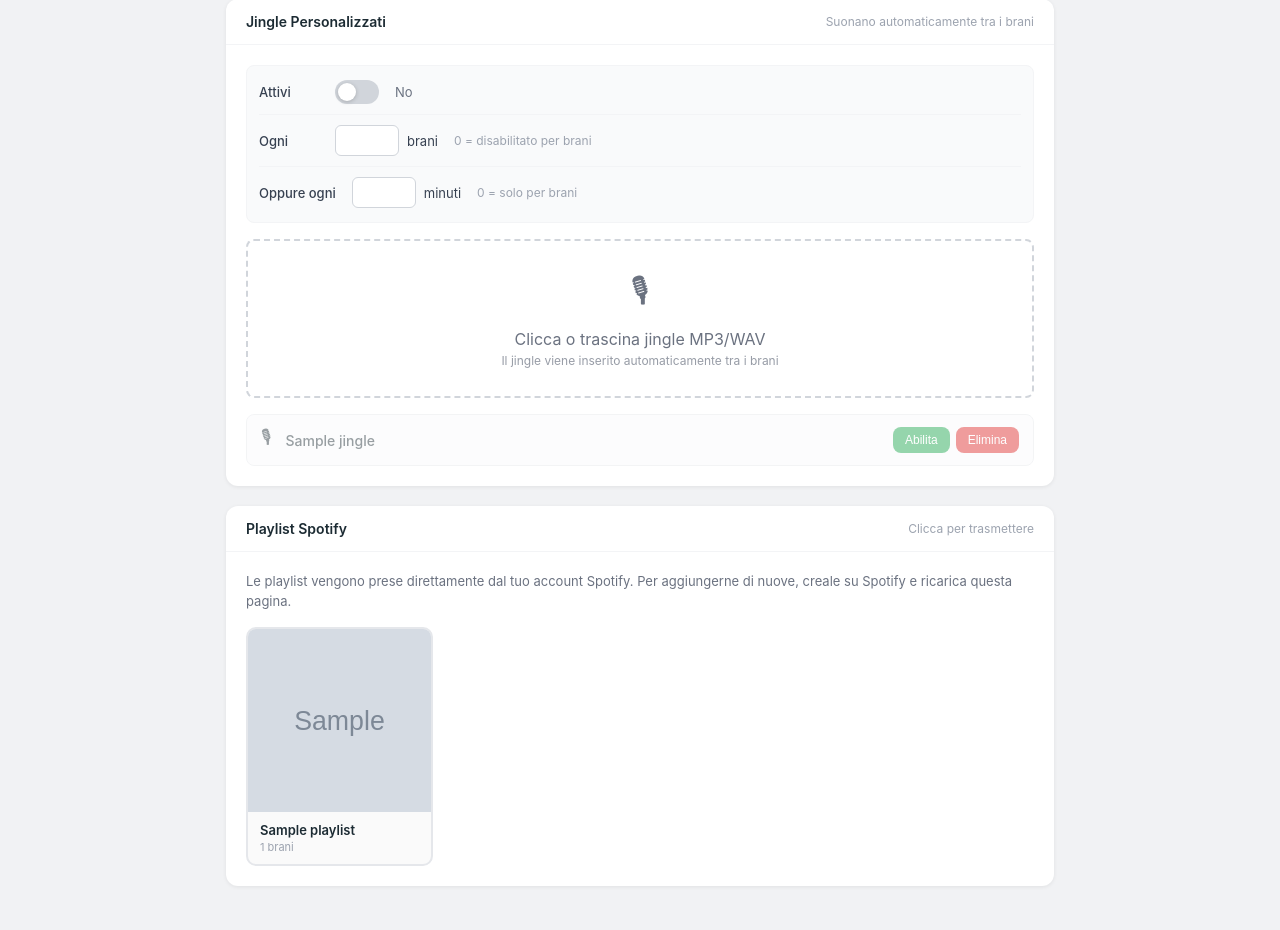
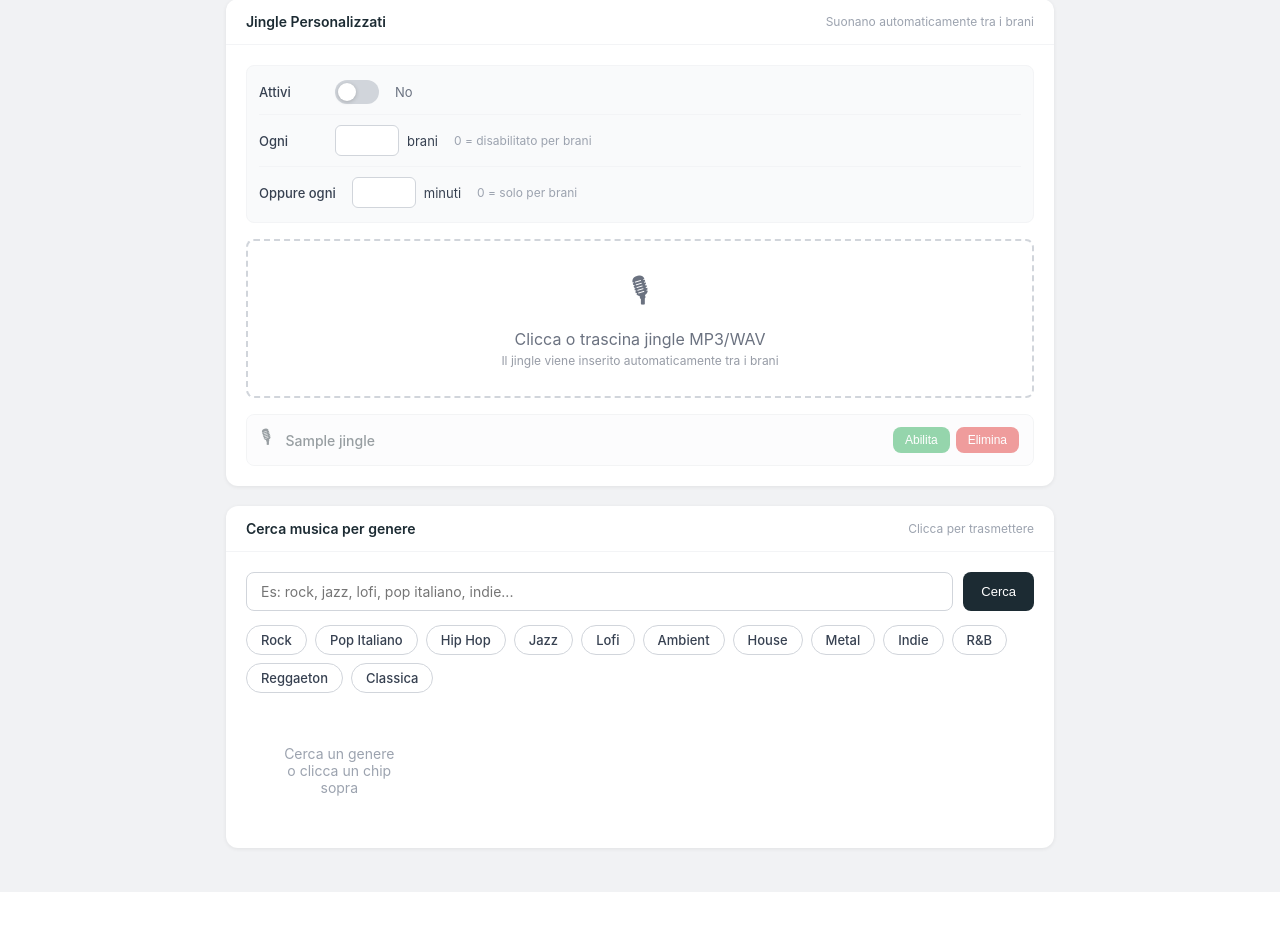
Before and after one commit to vtekcamper/outland-radio, a Flask app: template templates/admin.html in a window 1280 px wide. Shown: the part 490-1420 px from the top of the page. After the commit the page ends 1382 px from the top, so only its background shows below. Run offline with Flask 3, Linux system fonts and the light colour scheme; the template is opened without the code that fills it: most values are stand-ins (such as "Sample title", 1, 10 or a date in 2020); grey boxes marked "Sample" are stand-in pictures; parts of the project's set-up code (start-up, migrations or seed data) failed here and were passed over.

Commit message:
Fix device_id + ricerca genere Spotify al posto delle playlist personali

```diff
--- a/app.py
+++ b/app.py
@@ -27,6 +27,7 @@ ADMIN_PASSWORD        = os.getenv("ADMIN_PASSWORD", "outland2024")
 # Railway Volume mount path — persiste tra i redeploy
 DATA_DIR       = Path(os.getenv("DATA_DIR", "/programmatic-seo"))
 TOKEN_FILE     = DATA_DIR / "spotify_tokens.json"
+DEVICE_FILE    = DATA_DIR / "device_id.txt"
 JINGLES_DIR    = DATA_DIR / "jingles"
 JINGLE_META    = DATA_DIR / "jingles_meta.json"
 JINGLE_CFG     = DATA_DIR / "jingle_settings.json"
@@ -193,6 +194,34 @@ def api_now_playing():
         "duration_ms":  item.get("duration_ms", 0),
     })
 
+@app.route("/api/register-device", methods=["POST"])
+def register_device():
+    device_id = (request.json or {}).get("device_id", "")
+    if device_id:
+        DEVICE_FILE.write_text(device_id)
+    return jsonify({"ok": True})
+
+def get_device_id():
+    try:
+        return DEVICE_FILE.read_text().strip()
+    except Exception:
+        return ""
+
+@app.route("/api/search-playlists")
+def search_playlists():
+    q = request.args.get("q", "").strip()
+    if not q:
+        return jsonify([])
+    data, _ = spotify_api("get", f"/search?q={requests.utils.quote(q)}&type=playlist&limit=24&market=IT")
+    items = (data or {}).get("playlists", {}).get("items", [])
+    return jsonify([{
+        "name":        p.get("name", ""),
+        "uri":         p.get("uri", ""),
+        "image":       (p.get("images") or [{}])[0].get("url", ""),
+        "owner":       p.get("owner", {}).get("display_name", ""),
+        "track_count": (p.get("tracks") or {}).get("total", 0),
+    } for p in items if p])
+
 @app.route("/api/debug/playlists")
 def api_debug_playlists():
     data, status = spotify_api("get", "/me/playlists?limit=50")
@@ -217,7 +246,7 @@ def api_playlists():
 def api_play():
     body      = request.json or {}
     uri       = body.get("context_uri")
-    device_id = body.get("device_id", "")
+    device_id = body.get("device_id") or get_device_id()
     qs        = f"?device_id={device_id}" if device_id else ""
     payload   = {"context_uri": uri} if uri else {}
     _, status = spotify_api("put", f"/me/player/play{qs}", json=payload)
--- a/static/css/style.css
+++ b/static/css/style.css
@@ -522,6 +522,44 @@ body {
 }
 .login-back:hover { color: #374151; }
 
+/* ── SEARCH & GENRE CHIPS ───────────────────────────────────────────── */
+
+.search-row {
+  display: flex;
+  gap: 10px;
+  margin-bottom: 14px;
+}
+
+.genre-chips {
+  display: flex;
+  flex-wrap: wrap;
+  gap: 8px;
+  margin-bottom: 20px;
+}
+
+.chip {
+  padding: 6px 14px;
+  border-radius: 20px;
+  border: 1px solid #d1d5db;
+  background: #fff;
+  font-size: 13px;
+  font-weight: 500;
+  color: #374151;
+  cursor: pointer;
+  transition: all .15s;
+  font-family: inherit;
+}
+.chip:hover {
+  border-color: #d97706;
+  background: #fffbeb;
+  color: #92400e;
+}
+.chip.active {
+  background: #d97706;
+  border-color: #d97706;
+  color: #fff;
+}
+
 /* ── JINGLE SECTION ─────────────────────────────────────────────────── */
 
 .jingle-settings {
--- a/templates/admin.html
+++ b/templates/admin.html
@@ -145,34 +145,38 @@
     </div>
   </div>
 
-  <!-- Playlist -->
+  <!-- Cerca genere -->
   <div class="card">
     <div class="card-head">
-      <h3>Playlist Spotify</h3>
+      <h3>Cerca musica per genere</h3>
       <span class="card-hint">Clicca per trasmettere</span>
     </div>
     <div class="card-body">
-      <p class="card-note">
-        Le playlist vengono prese direttamente dal tuo account Spotify.
-        Per aggiungerne di nuove, creale su Spotify e ricarica questa pagina.
-      </p>
+      <!-- Ricerca libera -->
+      <div class="search-row">
+        <input type="text" id="genreSearch" class="input-full"
+               placeholder="Es: rock, jazz, lofi, pop italiano, indie..."
+               onkeydown="if(event.key==='Enter') searchPlaylists()">
+        <button class="btn btn-primary" onclick="searchPlaylists()">Cerca</button>
+      </div>
+      <!-- Generi rapidi -->
+      <div class="genre-chips">
+        <button class="chip" onclick="quickSearch('rock')">Rock</button>
+        <button class="chip" onclick="quickSearch('pop italiano')">Pop Italiano</button>
+        <button class="chip" onclick="quickSearch('hip hop')">Hip Hop</button>
+        <button class="chip" onclick="quickSearch('jazz')">Jazz</button>
+        <button class="chip" onclick="quickSearch('lofi chill')">Lofi</button>
+        <button class="chip" onclick="quickSearch('ambient')">Ambient</button>
+        <button class="chip" onclick="quickSearch('house')">House</button>
+        <button class="chip" onclick="quickSearch('metal')">Metal</button>
+        <button class="chip" onclick="quickSearch('indie')">Indie</button>
+        <button class="chip" onclick="quickSearch('r&b soul')">R&amp;B</button>
+        <button class="chip" onclick="quickSearch('reggaeton')">Reggaeton</button>
+        <button class="chip" onclick="quickSearch('classica')">Classica</button>
+      </div>
+      <!-- Risultati -->
       <div class="playlist-grid" id="playlistGrid">
-        {% for p in playlists %}
-        <div class="playlist-card" data-uri="{{ p.uri }}" onclick="playPlaylist('{{ p.uri }}', this)">
-          {% if p.image %}
-          <img src="{{ p.image }}" alt="{{ p.name }}" class="pl-img">
-          {% else %}
-          <div class="pl-img pl-img-empty">&#9835;</div>
-          {% endif %}
-          <div class="pl-info">
-            <div class="pl-name">{{ p.name }}</div>
-            <div class="pl-tracks">{{ p.track_count }} brani</div>
-          </div>
-        </div>
-        {% endfor %}
-        {% if not playlists %}
-        <p class="empty-state">Nessuna playlist trovata sul tuo account Spotify.</p>
-        {% endif %}
+        <p class="empty-state" id="searchHint">Cerca un genere o clicca un chip sopra</p>
       </div>
     </div>
   </div>
@@ -192,11 +196,49 @@ async function playPlaylist(uri, el) {
   });
   const d = await r.json();
   if (!d.ok) {
-    alert('Errore: assicurati che il player sia aperto nel browser del negozio (scheda /).');
     el.classList.remove('active');
+    alert('Errore: assicurati che il player sia aperto nel browser del negozio (scheda /) e che sia Premium.');
   } else {
     setTimeout(updateNowPlaying, 1000);
   }
+}
+
+// ── Ricerca genere ─────────────────────────────────────────────────────
+
+function quickSearch(q) {
+  document.getElementById('genreSearch').value = q;
+  searchPlaylists();
+}
+
+async function searchPlaylists() {
+  const q = document.getElementById('genreSearch').value.trim();
+  if (!q) return;
+  const grid = document.getElementById('playlistGrid');
+  grid.innerHTML = '<p class="empty-state">Ricerca in corso...</p>';
+  try {
+    const r = await fetch(`/api/search-playlists?q=${encodeURIComponent(q)}`);
+    const playlists = await r.json();
+    if (!playlists.length) {
+      grid.innerHTML = '<p class="empty-state">Nessuna playlist trovata.</p>';
+      return;
+    }
+    grid.innerHTML = playlists.map(p => `
+      <div class="playlist-card" onclick="playPlaylist('${p.uri}', this)">
+        ${p.image
+          ? `<img src="${p.image}" alt="${escH(p.name)}" class="pl-img">`
+          : `<div class="pl-img pl-img-empty">&#9835;</div>`}
+        <div class="pl-info">
+          <div class="pl-name">${escH(p.name)}</div>
+          <div class="pl-tracks">${p.owner} &middot; ${p.track_count} brani</div>
+        </div>
+      </div>`).join('');
+  } catch(e) {
+    grid.innerHTML = '<p class="empty-state err">Errore nella ricerca.</p>';
+  }
+}
+
+function escH(s) {
+  return String(s).replace(/&/g,'&amp;').replace(/</g,'&lt;').replace(/>/g,'&gt;').replace(/"/g,'&quot;');
 }
 
 async function ctrlApi(action) {
--- a/templates/player.html
+++ b/templates/player.html
@@ -106,6 +106,12 @@ function initPlayer(token) {
 
   player.addListener('ready', ({ device_id }) => {
     deviceId = device_id;
+    // Registra il device sul server così l'admin sa dove suonare
+    fetch('/api/register-device', {
+      method: 'POST',
+      headers: { 'Content-Type': 'application/json' },
+      body: JSON.stringify({ device_id }),
+    });
     document.getElementById('trackTitle').textContent  = 'Pronto';
     document.getElementById('trackArtist').textContent = 'Seleziona una playlist dal pannello admin';
     pollNowPlaying();
```
